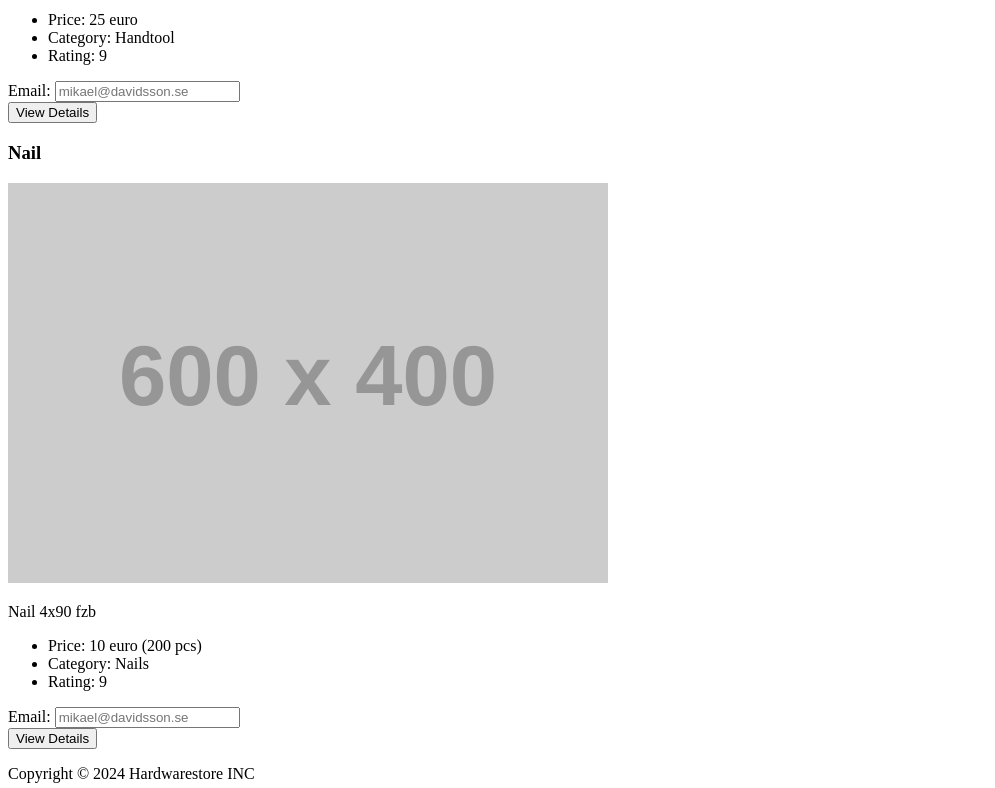
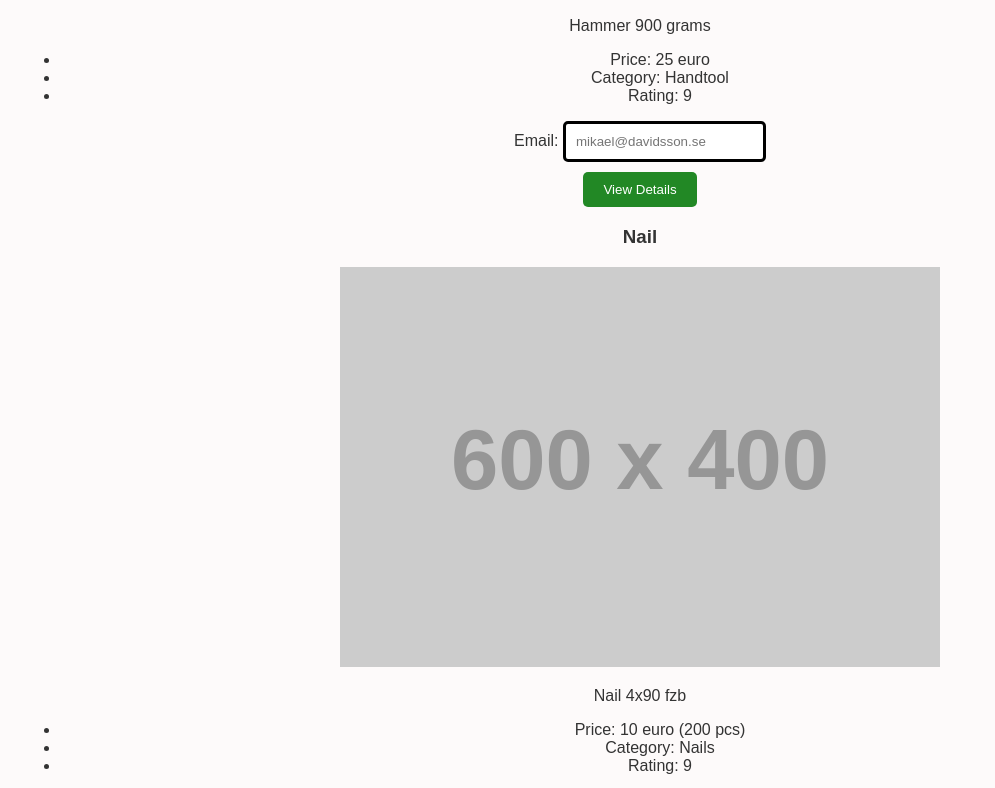
Before and after one commit to Badman1332/hardwarestore, a plain HTML site: page index.html in a window 1280 px wide. Shown: the part 600-1388 px from the top of the page, without its empty margins (0-995 px from the left). Drawn offline with Linux system fonts and the light colour scheme; placeholder pictures from the web are drawn by us.

Commit message:
Add files via upload
New files

```diff
--- a/index.html
+++ b/index.html
@@ -1,17 +1,19 @@
 <!DOCTYPE html>
 <html lang="en">
 <head>
-  <meta charset="UTF-8">
-  <title>Marketplace App</title>
-  <h1>Hardwarestore</h1>
-  <p>Tools and hardware</p>
+    </head>
+      <link rel="stylesheet" href="style.css">
+    </head>
+
+          <title>Marketplace App</title>
+          <h1>Hardwarestore</h1>
+    <p>Tools and hardware</p>
   </head>
-
 <body>
   <main>
     <nav>
       </nav>
-    <section id="products">
+          <section id="products">
       <div class="product1">
         <h3>Hammer</h3>
         <img src="https://via.placeholder.com/600x400" alt="Hammer image">
@@ -37,7 +39,7 @@
           <li>Rating: 9</li>
         </ul>
 		<div class="email-field">
-  <label for="email">Email:</label>
+      <label for="email">Email:</label>
   <input type="email" id="email" name="email" placeholder=mikael@davidsson.se>
 </div>
 <button>View Details</button>
--- /dev/null
+++ b/style.css
@@ -0,0 +1,68 @@
+
+body {
+  font-family: Arial, sans-serif;
+  background-color: #d4d0d0;
+  color: #333;
+  text-align: center;
+  margin: 0;
+  padding: 0;
+}
+
+header {
+  background-color: #3d3434;
+  color: #ddc6c6;
+  text-align: center;
+  padding: 20px;
+}
+
+section {
+  margin: 20px 0;
+  padding: 20px;
+  background-color: #fdfafa;
+  border-radius: 5px;
+  text-align: center;
+}
+
+h2 {
+  color: #4b9c4e;
+  text-align: center;
+}
+
+.product {
+  margin: 0 auto 10px;
+  padding: 10px;
+  max-width: 600px;
+  border: 1px solid #070707;
+  border-radius: 5px;
+}
+
+.product img {
+  max-width: 50%;
+  height: auto;
+  border-radius: 5px;
+}
+
+input[type="email"] {
+  margin-bottom: 10px;
+  padding: 10px;
+  border: 3px solid #000000;
+  border-radius: 5px;
+}
+
+button {
+  background-color: #228825;
+  color: #fff;
+  padding: 10px 20px;
+  border: none;
+  border-radius: 5px;
+}
+
+footer {
+  margin-top: 20px;
+  padding: 20px;
+  background-color: #000000;
+  border-radius: 5px;
+  box-shadow: 0 1px 3px rgba(0, 0, 0, 0.1);
+  text-align: center;
+  color: #fff;
+}
```
Also changed, not shown: 1 other file.
